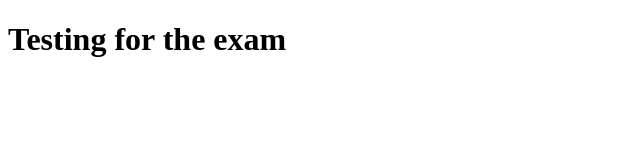
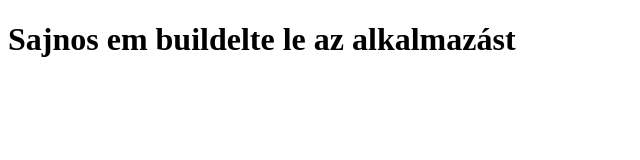
Before and after one commit to kisqqcs/kisqqcs.github.io, a plain HTML site: page index.html in a window 1280 px wide. Shown: the whole page, without its empty margins (0-640 px from the left). Drawn offline with Linux system fonts and the light colour scheme.

Commit message:
Final commit.

```diff
--- a/index.html
+++ b/index.html
@@ -7,7 +7,7 @@
     <title>Exam test</title>
 </head>
 <body>
-    <h1>Testing for the exam</h1>
+    <h1>Sajnos em buildelte le az alkalmazást</h1>
 
 </body>
 </html>
```
